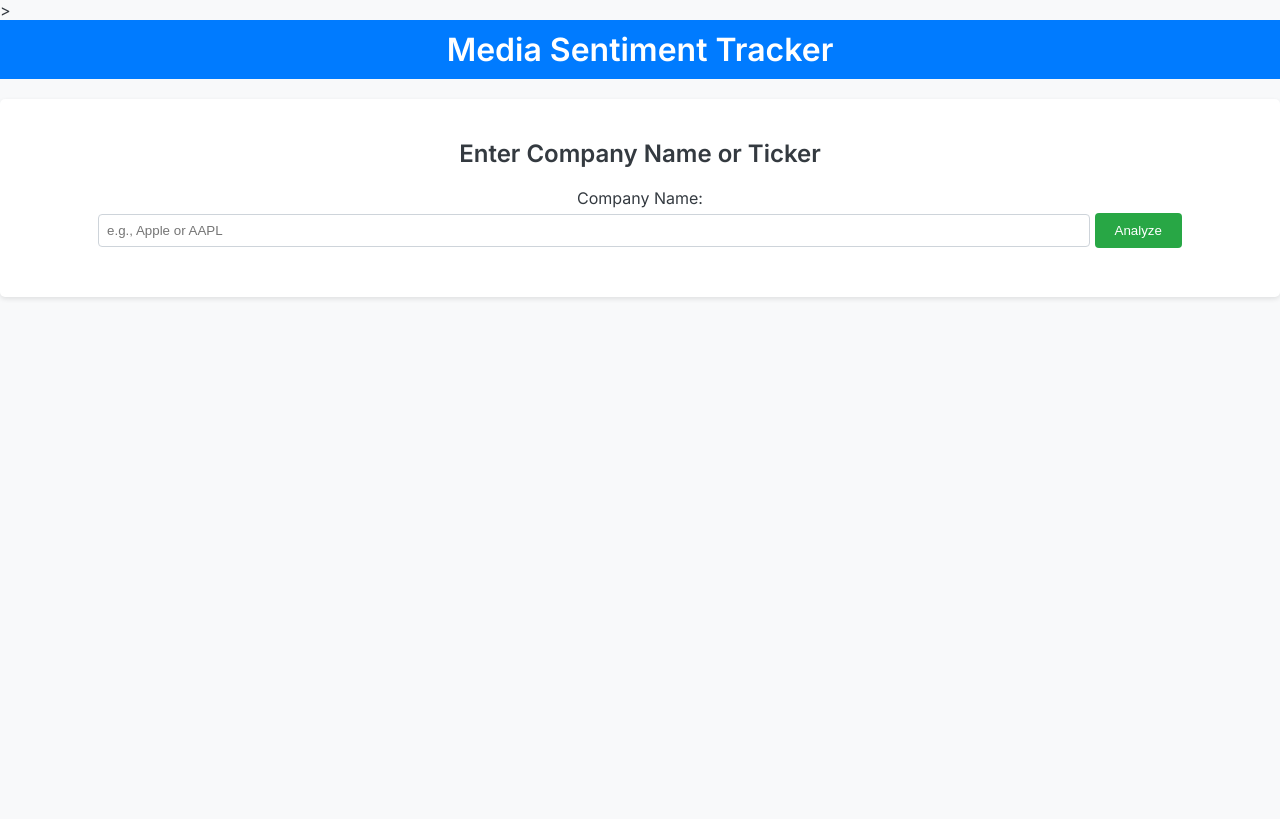
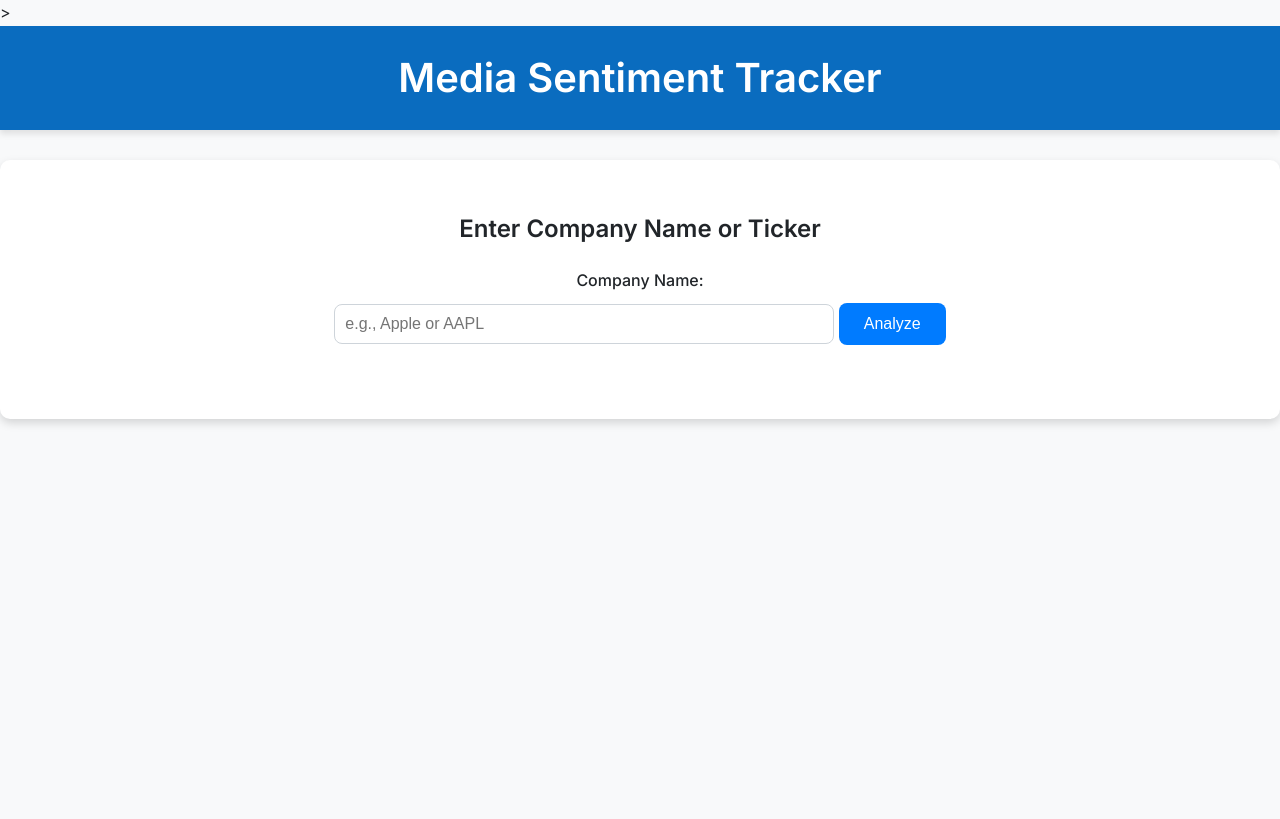
Before and after one commit to brennanlmorris/Media_Tracker, a Flask app: page / in a window 1280 px wide. Before the commit the page ends 299 px from the top, so only its background shows below. Run offline with Flask 3, Linux system fonts and the light colour scheme.

Commit message:
Updated visuals

```diff
--- a/app/static/css/main.css
+++ b/app/static/css/main.css
@@ -1,85 +1,95 @@
 /* General styles for the body */
 body {
-    font-family: 'Inter', sans-serif;
+    font-family: 'Inter', sans-serif; /* Or your chosen font */
     background-color: #f8f9fa; /* Light gray background */
-    color: #343a40; /* Dark gray text */
+    color: #212529; /* Dark gray text */
     margin: 0;
     padding: 0;
+    line-height: 1.6;
 }
 
 /* Styles for the header */
 header {
-    background-color: #007bff; /* Blue background */
+    background-color: #0A6CBF; /* Updated Blue background */
     color: #fff; /* White text */
-    padding: 10px 0;
+    padding: 20px 0; /* Increased padding */
     text-align: center;
-    margin-bottom: 20px; /* Add some space below the header */
+    margin-bottom: 30px; /* Increased space below the header */
+    box-shadow: 0 4px 6px rgba(0, 0, 0, 0.1); /* Subtle box shadow */
 }
 
 header h1 {
     margin: 0;
-    font-size: 2em;
+    font-size: 2.5em; /* Increased font size */
+    font-weight: 600; /* Semibold */
 }
 
 /* Container for the search form */
 .search-container {
     background-color: #fff;
-    padding: 20px;
-    border-radius: 5px;
-    box-shadow: 0 2px 5px rgba(0, 0, 0, 0.1);
-    margin-bottom: 20px; /* Add space between the search form and the chart */
-    text-align: center; /* Center align form elements */
+    padding: 30px; /* Increased padding */
+    border-radius: 10px; /* Increased border radius */
+    box-shadow: 0 4px 10px rgba(0, 0, 0, 0.15); /* More pronounced box shadow */
+    margin-bottom: 30px; /* Increased space */
+    text-align: center;
 }
 
 /* Styles for the form */
 #searchForm label {
     display: block;
-    margin-bottom: 5px;
+    margin-bottom: 10px; /* Increased space */
+    font-weight: 500;
 }
 
 #searchForm input[type="text"] {
-    width: 80%;
-    padding: 8px;
-    margin-bottom: 10px;
+    width: 90%; /* Increased width */
+    max-width: 500px; /* Maximum width */
+    padding: 10px; /* Increased padding */
+    margin-bottom: 15px; /* Increased space */
     border: 1px solid #ced4da;
-    border-radius: 4px;
+    border-radius: 8px; /* Increased border radius */
     box-sizing: border-box;
+    font-size: 1em;
 }
 
 #searchForm button {
-    padding: 10px 20px;
-    background-color: #28a745; /* Green background */
+    padding: 12px 25px; /* Increased padding */
+    background-color: #007bff; /* Blue background */
     color: #fff;
     border: none;
-    border-radius: 4px;
+    border-radius: 8px; /* Increased border radius */
     cursor: pointer;
+    font-size: 1em;
+    transition: background-color 0.3s ease; /* Smooth transition for hover effect */
 }
 
 #searchForm button:hover {
-    background-color: #218838; /* Darker green on hover */
+    background-color: #0056b3; /* Darker blue on hover */
 }
 
 /* Container for all articles */
 #results {
     padding: 20px;
-    min-height: 300px; /* Minimum height for the results container */
-    margin-bottom: 20px;
+    min-height: 300px;
+    margin-bottom: 30px; /* Increased space */
 }
 
 /* Individual article container */
 #results .article {
-    background-color: lightgray;
-    border: 1px solid #ddd;
-    padding: 15px;
-    margin-bottom: 15px;
-    border-radius: 5px;
+    background-color: #fff;
+    border: 1px solid #e0e0e0; /* Lighter border */
+    padding: 20px; /* Increased padding */
+    margin-bottom: 20px; /* Increased space */
+    border-radius: 10px; /* Increased border radius */
+    box-shadow: 0 4px 8px rgba(0, 0, 0, 0.1); /* More pronounced box shadow */
 }
 
 /* Style the article title */
 #results .article h3 {
     margin-top: 0;
-    font-size: 1.2em;
-    margin-bottom: 5px;
+    font-size: 1.3em; /* Increased font size */
+    margin-bottom: 10px; /* Increased space */
+    color: #333; /* Darker text color */
 }
 
 /* Style the sentiment list */
@@ -90,51 +100,56 @@ header h1 {
 }
 
 #results .article li {
-    margin-bottom: 5px;
+    margin-bottom: 8px; /* Increased space */
+    font-size: 1em;
 }
 
 /* Sentiment boxes container */
 .sentiment-boxes {
-    display: flex; /* Use flexbox to arrange boxes */
-    justify-content: center; /* Center horizontally */
-    margin-bottom: 20px;
+    display: flex;
+    justify-content: center;
+    align-items: center;
+    margin-bottom: 30px; /* Increased space */
+    flex-wrap: wrap; /* Allow boxes to wrap on smaller screens */
 }
 
 /* Individual sentiment box */
 .sentiment-box {
     background-color: #fff;
     border: 1px solid #ced4da;
-    padding: 10px 20px;
-    margin: 0 10px; /* Add margin between boxes */
+    padding: 15px 25px; /* Increased padding */
+    margin: 10px;
     text-align: center;
-    border-radius: 5px;
+    border-radius: 10px; /* Increased border radius */
     box-shadow: 0 2px 4px rgba(0, 0, 0, 0.1);
-    flex: 0 0 auto; /* Prevent boxes from shrinking */
+    flex: 1 0 150px; /* Allow boxes to grow and shrink */
+    min-width: 100px; /* Minimum width of boxes */
 }
 
 .sentiment-box h2 {
     margin-top: 0;
-    font-size: 1.2em;
+    font-size: 1.3em; /* Increased font size */
+    color: #333; /* Darker text color */
 }
 
 .sentiment-box p {
-    font-size: 2em;
+    font-size: 2.2em; /* Increased font size */
     font-weight: bold;
-    margin: 5px 0;
+    margin: 8px 0; /* Adjusted margin */
 }
 
 /* Color variations for sentiment boxes */
 .positive {
-    background-color: rgba(75, 192, 192, 0.2);
+    background-color: rgba(75, 192, 192, 0.1);
     border-color: rgba(75, 192, 192, 1);
 }
 
 .neutral {
-    background-color: rgba(255, 206, 86, 0.2);
+    background-color: rgba(255, 206, 86, 0.1);
     border-color: rgba(255, 206, 86, 1);
 }
 
 .negative {
-    background-color: rgba(255, 99, 132, 0.2);
+    background-color: rgba(255, 99, 132, 0.1);
     border-color: rgba(255, 99, 132, 1);
 }
```
